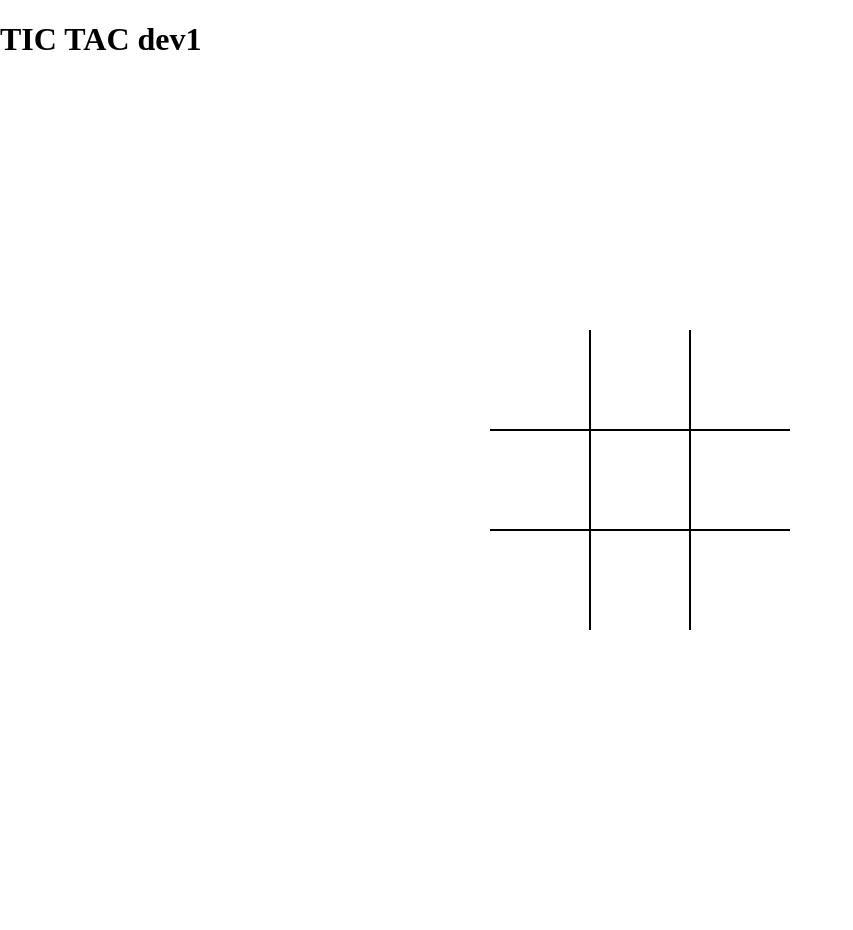
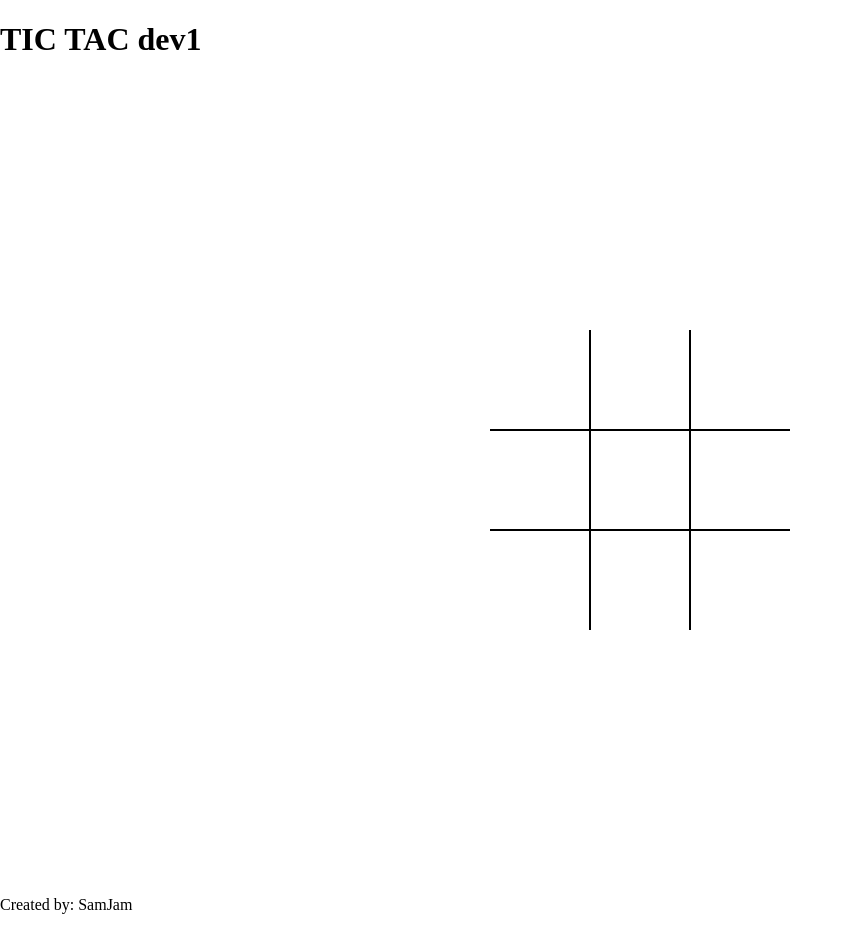
Before and after one commit to sameena-majeed/tic-tac-toe, a plain HTML site: page index.html in a window 1280 px wide. Shown: the whole page, without its empty margins (0-853 px from the left). Before the commit the page ends 880 px from the top, so only its background shows below. Drawn offline with Linux system fonts and the light colour scheme.

Commit message:
Update index.html by adding creator name

```diff
--- a/index.html
+++ b/index.html
@@ -26,5 +26,6 @@
         <div data-winning-message-text ></div>
         <button class="restartButton" id="restartButton">Restart</button>
     </div>
+     <p>Created by: SamJam</p>
 </body>
 </html>
```
